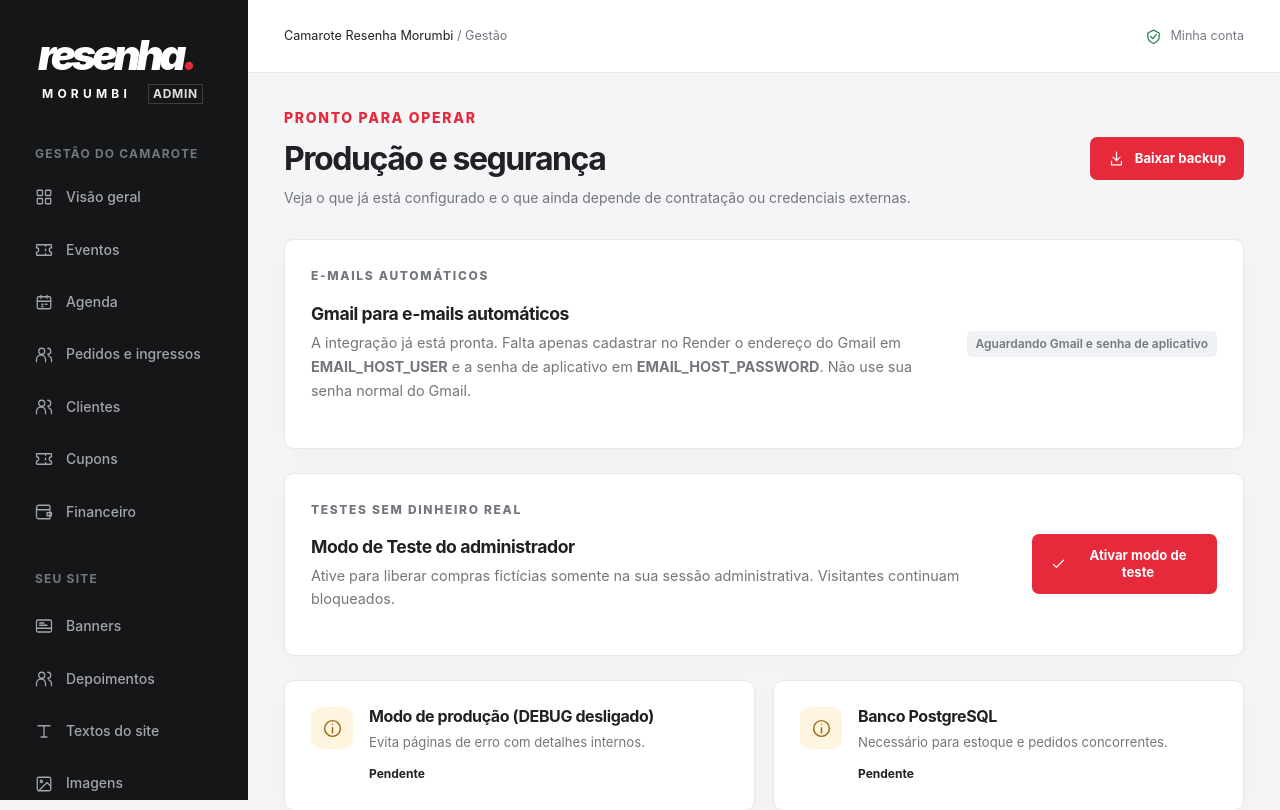
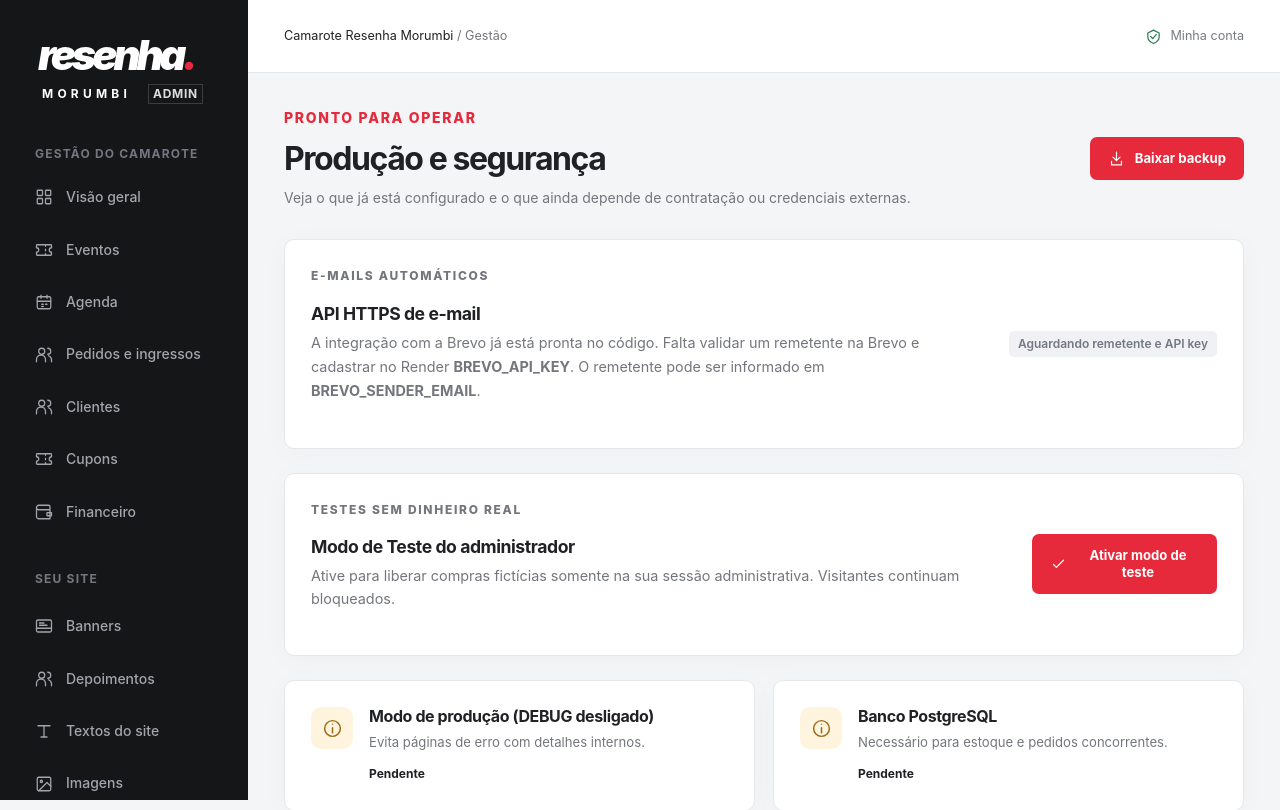
Before and after one commit to ZenithWe/camarote-resenha-morumbi, a Django app: page /painel/producao/ in a window 1280 px wide. Shown: the top 810 px of the page. Run offline with Django 5.2, Linux system fonts and the light colour scheme; the visitor is signed in with stand-in values (Sample User, id 1); data that the repository does not hold is empty; parts of the project's set-up code (start-up, migrations or seed data) failed here and were passed over.

Commit message:
Atualiza painel para e-mails via API HTTPS

```diff
--- a/templates/panel/production.html
+++ b/templates/panel/production.html
@@ -2,7 +2,7 @@
 {% block paneltitle %}Produção{% endblock %}
 {% block panelcontent %}
 <div class="page-heading"><div><p class="eyebrow">PRONTO PARA OPERAR</p><h1>Produção e segurança</h1><p>Veja o que já está configurado e o que ainda depende de contratação ou credenciais externas.</p></div><a class="btn btn-primary" href="{% url 'backup_export' %}">{% icon 'download' %}Baixar backup</a></div>
-<section class="surface email-setup-card"><div><p class="eyebrow">E-MAILS AUTOMÁTICOS</p><h2>Gmail para e-mails automáticos</h2><p>{% if email_ready %}O Gmail está configurado. O site pode enviar códigos da Minha Conta e avisos de pedido.{% else %}A integração já está pronta. Falta apenas cadastrar no Render o endereço do Gmail em <strong>EMAIL_HOST_USER</strong> e a senha de aplicativo em <strong>EMAIL_HOST_PASSWORD</strong>. Não use sua senha normal do Gmail.{% endif %}</p></div><div class="actions">{% if email_ready %}<form method="post" action="{% url 'send_test_email' %}" data-single-submit>{% csrf_token %}<button class="btn btn-primary" type="submit">{% icon 'check' %}Enviar e-mail de teste</button></form>{% else %}<span class="badge neutral">{% if email_host_configured %}Gmail informado • falta senha de aplicativo{% else %}Aguardando Gmail e senha de aplicativo{% endif %}</span>{% endif %}</div></section>
+<section class="surface email-setup-card"><div><p class="eyebrow">E-MAILS AUTOMÁTICOS</p><h2>API HTTPS de e-mail</h2><p>{% if email_ready %}A Brevo está configurada. O site pode enviar códigos da Minha Conta e avisos de pedido sem depender de SMTP.{% else %}A integração com a Brevo já está pronta no código. Falta validar um remetente na Brevo e cadastrar no Render <strong>BREVO_API_KEY</strong>. O remetente pode ser informado em <strong>BREVO_SENDER_EMAIL</strong>.{% endif %}</p></div><div class="actions">{% if email_ready %}<form method="post" action="{% url 'send_test_email' %}" data-single-submit>{% csrf_token %}<button class="btn btn-primary" type="submit">{% icon 'check' %}Enviar e-mail de teste</button></form>{% else %}<span class="badge neutral">{% if email_sender_configured and not email_api_key_configured %}Remetente informado • falta API key{% elif email_api_key_configured and not email_sender_configured %}API key informada • falta remetente{% else %}Aguardando remetente e API key{% endif %}</span>{% endif %}</div></section>
 <section class="surface test-control-card {% if admin_test_mode %}active{% endif %}"><div><p class="eyebrow">TESTES SEM DINHEIRO REAL</p><h2>Modo de Teste do administrador</h2><p>{% if admin_test_mode %}Ativo neste navegador. Você pode testar checkout, confirmação de pagamento e Minha Conta sem Mercado Pago ou SMTP.{% else %}Ative para liberar compras fictícias somente na sua sessão administrativa. Visitantes continuam bloqueados.{% endif %}</p></div><div class="actions">{% if admin_test_mode %}<a class="btn btn-dark" href="/#eventos" target="_blank" rel="noopener">{% icon 'external' %}Testar compra</a><a class="btn btn-light" href="{% url 'customer_login' %}" target="_blank" rel="noopener">Testar Minha Conta</a><form method="post" action="{% url 'toggle_test_mode' %}">{% csrf_token %}<input type="hidden" name="enabled" value="0"><button class="btn btn-light danger" type="submit">Desativar modo de teste</button></form>{% else %}<form method="post" action="{% url 'toggle_test_mode' %}">{% csrf_token %}<input type="hidden" name="enabled" value="1"><button class="btn btn-primary" type="submit">{% icon 'check' %}Ativar modo de teste</button></form>{% endif %}</div></section><div class="production-grid">
   {% for item in checks %}
   <article class="surface production-check {% if item.ok %}ok{% else %}pending{% endif %}">
```
